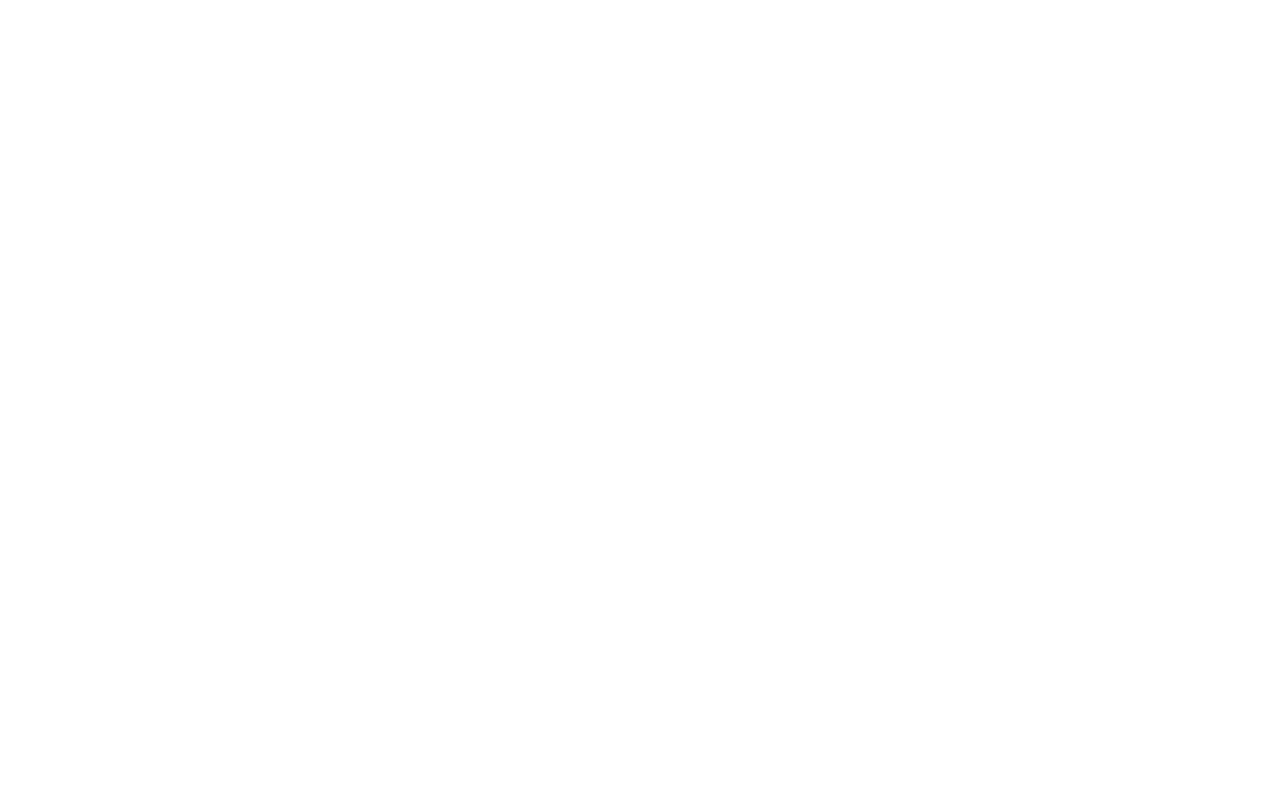
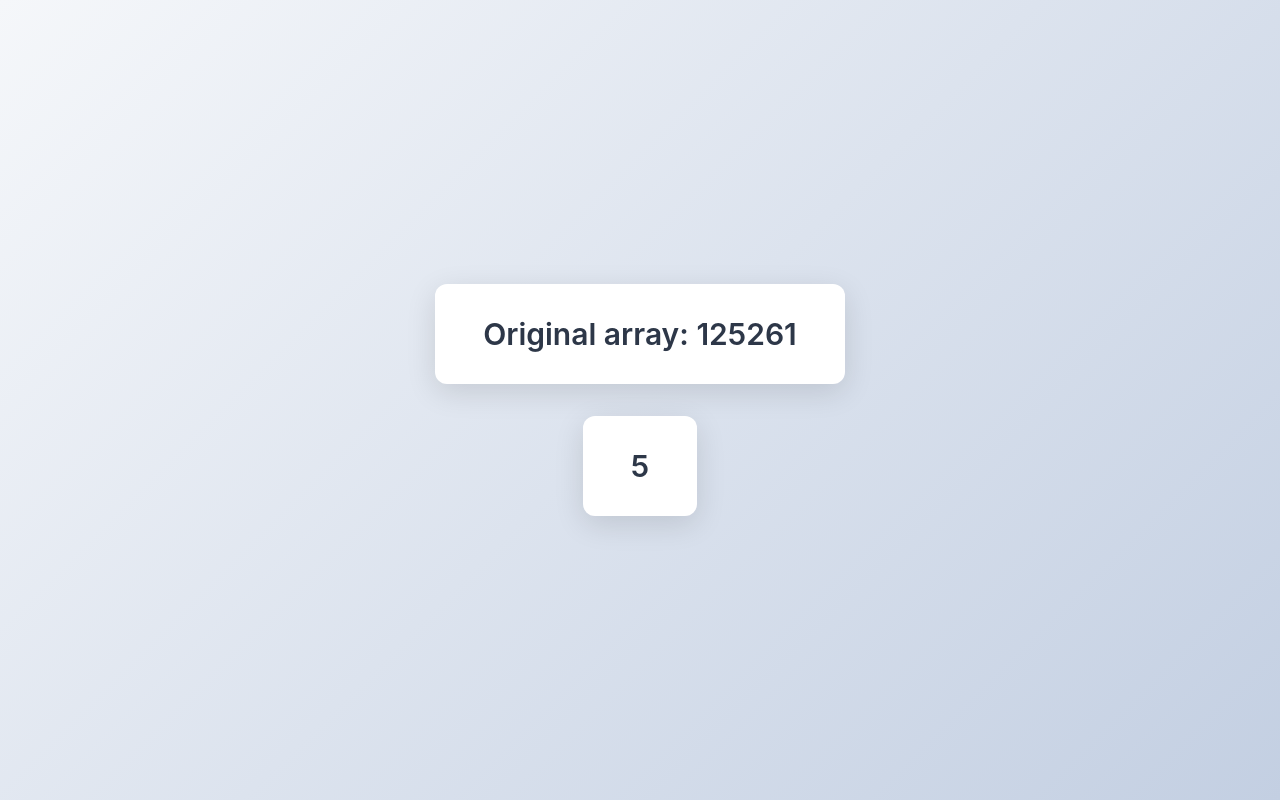
Before and after one commit to mikeyj777/functional_programming_problem_set, a React (Create React App) app in the folder client/: page /010 in a window 1280 px wide. Before the commit this address had no page. Built offline with nearby package versions, Linux system fonts and the light colour scheme.

Commit message:
10 - done

```diff
--- a/client/src/App.js
+++ b/client/src/App.js
@@ -11,6 +11,7 @@
 import Func007 from './components/007';
 import Func008 from './components/008';
 import Func009 from './components/009';
+import Func010 from './components/010';
 import './App.css';
 import './styles/global.css';
 
@@ -30,6 +31,7 @@
           <Route path="/007" element={<Func007 />} />
           <Route path="/008" element={<Func008 />} />
           <Route path="/009" element={<Func009 />} />
+          <Route path="/010" element={<Func010 />} />
         </Routes>
       </div>
     </Router>
--- a/client/src/components/009.jsx
+++ b/client/src/components/009.jsx
@@ -13,7 +13,8 @@
 //  1.  { ...prevObject, newObect} can be used to add a new property to a create a new object.
 //  2.  { ...prevObject, [key]: value } - the brackets allow the interpreter to infer the key
 //                                    name based on the variable value.
-//  3.  the map function providese 3 arguments, the current iteration element
+//  3.  the map function providese 3 arguments, the current iteration element, the index, and the complete array.
+//        - the current iteration element can be deconstructed (array, dict, etc.)
 
 
 const Func009 = ({str = "Hello World" }) => {
--- /dev/null
+++ b/client/src/components/010.jsx
@@ -0,0 +1,42 @@
+import React, { useState, useEffect } from 'react';
+
+// notes for claude:
+// functional programming problem set.
+// please review with sandwich method.  focus on the functional programming portion of the solution.
+// assume the rest of the react component is for display purposes.
+
+// problem: Write a function that takes an array of numbers and returns the second largest unique value.
+
+// another note for claude:  confirm that the method below is the correct approach for the stated problem.
+
+
+const Func010 = ({arr = [1, 2, 5, 2, 6, 1] }) => {
+
+  const [finalAns, setFinalAns] = useState(0);
+
+  useEffect(() => {
+    const workingAns = arr
+                        .filter((value, index, self) => self.indexOf(value) === index)
+                        .sort()
+                        .reverse();
+
+    console.log(workingAns);
+    setFinalAns(workingAns[1]);
+  }, [arr]);
+
+
+  return (
+    <div className="func-container">
+      <div className="func-card">
+        <h1 className="func-text">Original array: {arr}</h1>
+      </div>
+      <div className="func-card">
+        <h1 className="func-text">
+          {finalAns}
+        </h1>
+      </div>
+    </div>
+  );
+};
+
+export default Func010;
```
